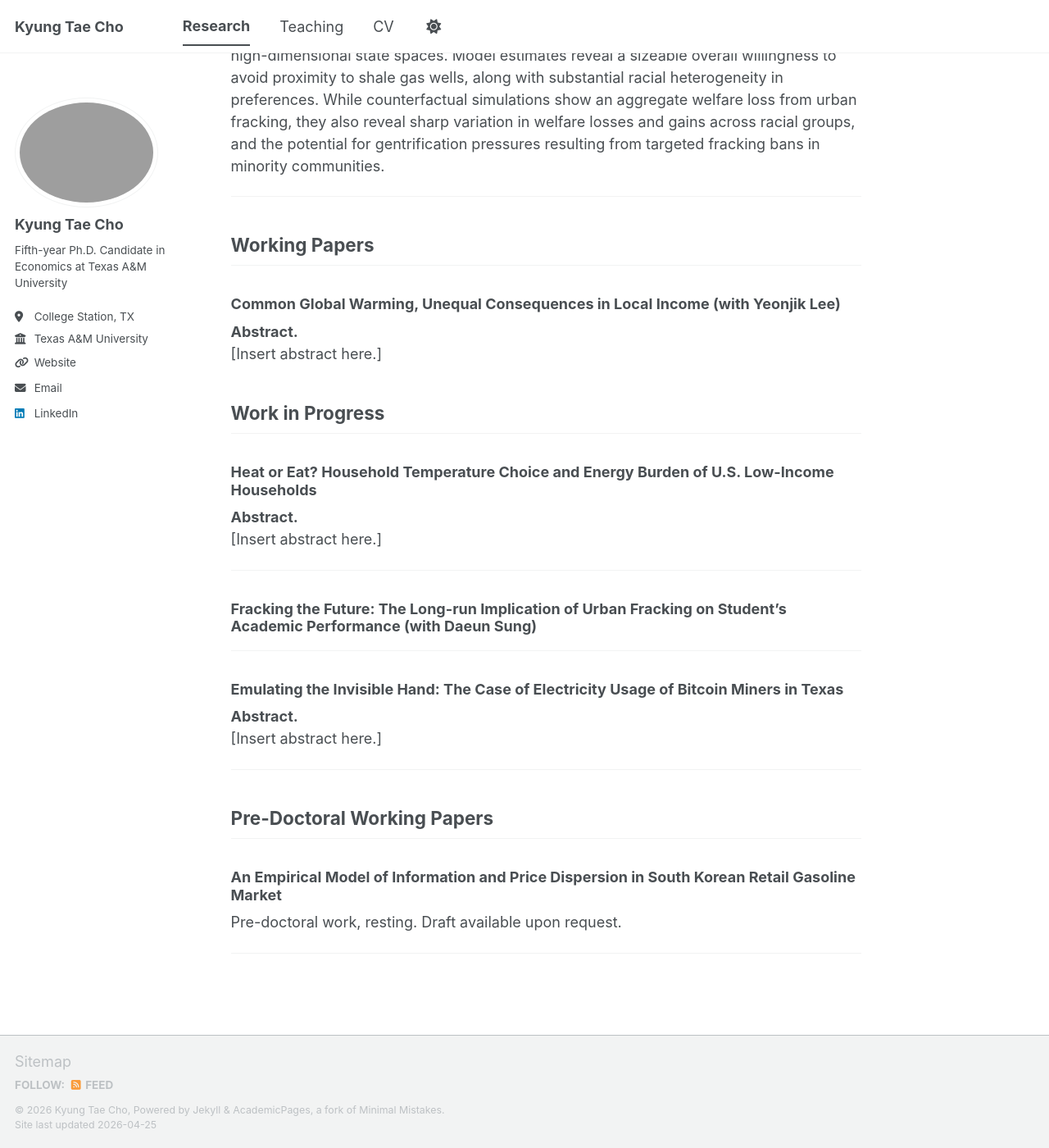
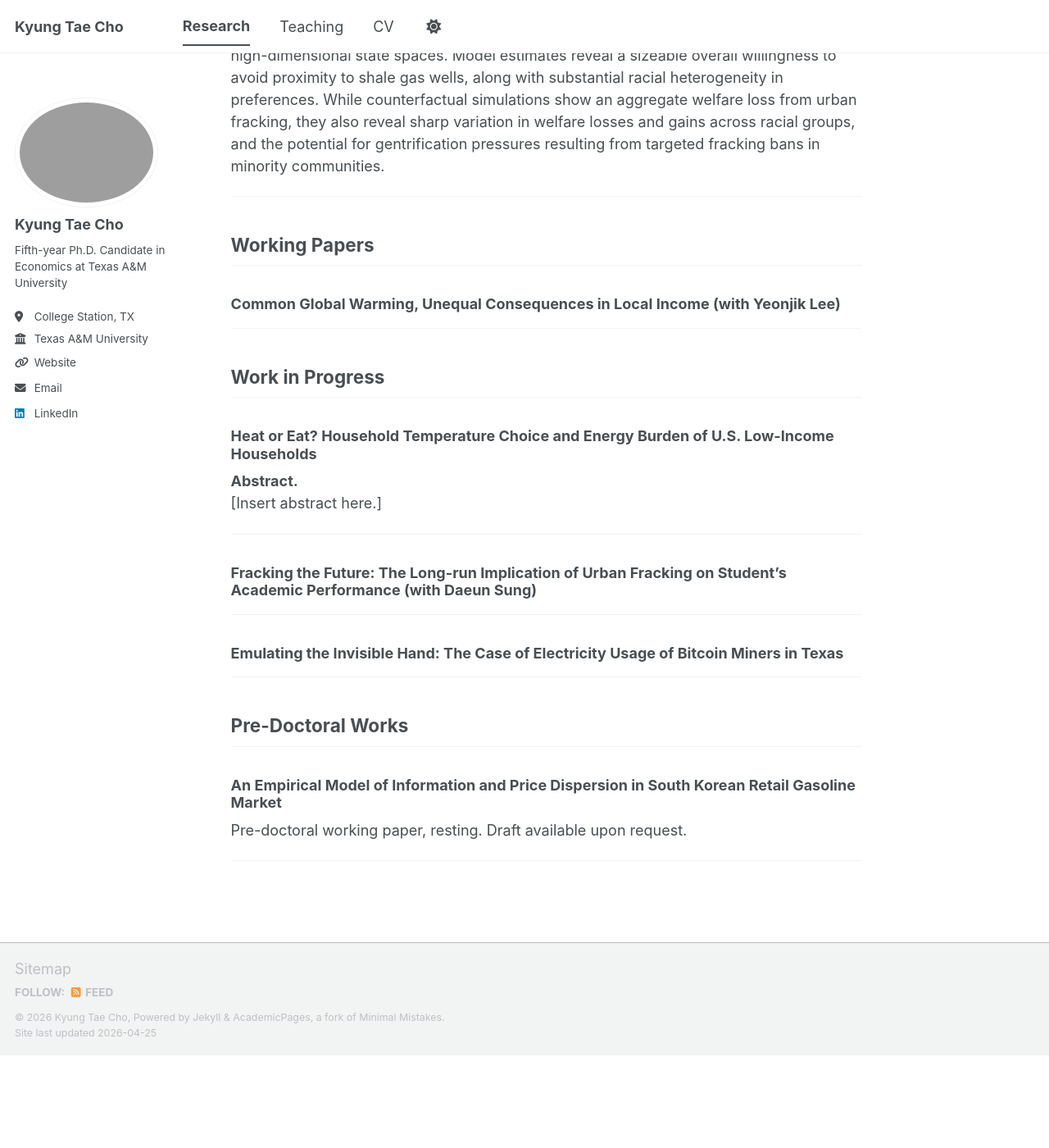
Before and after one commit to KyungtaeCho/KyungtaeCho.github.io, a Jekyll site: the page built from _pages/publications.md, in a window 1280 px wide and 1400 px high, scrolled down 589 px. Shown: the whole window at 82% size. Built offline with Jekyll 4.4.1, drawn with Linux system fonts in a browser that asks for light colours; a script bundle is joined from its source files by our own code; library files that are not in the unit come from our copies; after the commit the page ends 1876 px from its top, so only the background shows below that.

Commit message:
Update publications.md

```diff
--- a/_pages/publications.md
+++ b/_pages/publications.md
@@ -23,12 +23,7 @@ This paper investigates the welfare implications of urban fracking on nearby res
 
 ### Common Global Warming, Unequal Consequences in Local Income (with Yeonjik Lee)
 
-
-
-**Abstract.**
-[Insert abstract here.]
-
-
+---
 
 ## Work in Progress
 
@@ -45,14 +40,11 @@ This paper investigates the welfare implications of urban fracking on nearby res
 
 ### Emulating the Invisible Hand: The Case of Electricity Usage of Bitcoin Miners in Texas
 
-**Abstract.**
-[Insert abstract here.]
+---
 
+## Pre-Doctoral Works
+
+### An Empirical Model of Information and Price Dispersion in South Korean Retail Gasoline Market
+Pre-doctoral working paper, resting. Draft available upon request.
 
 ---
-## Pre-Doctoral Working Papers
-
-### An Empirical Model of Information and Price Dispersion in South Korean Retail Gasoline Market
-Pre-doctoral work, resting. Draft available upon request.
-
----
```
